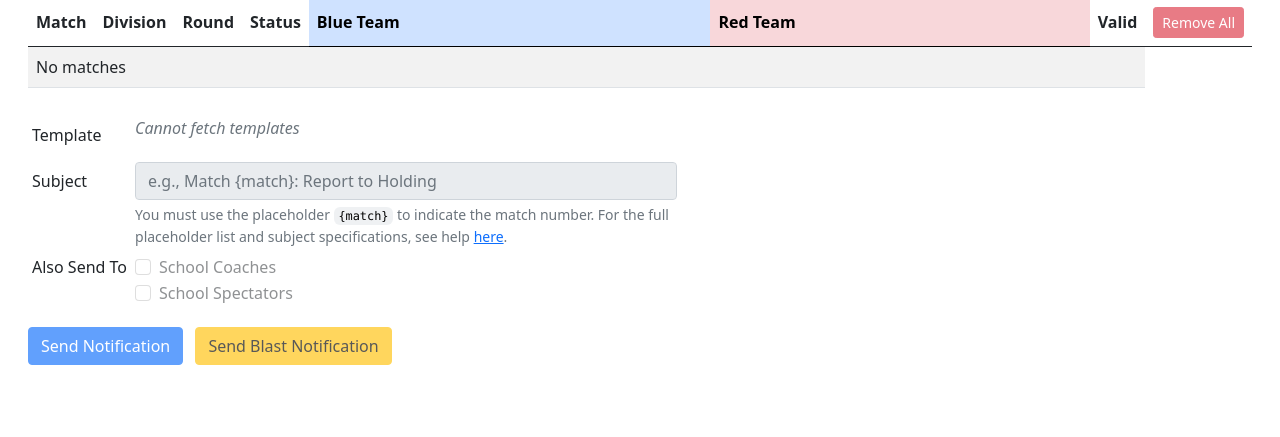
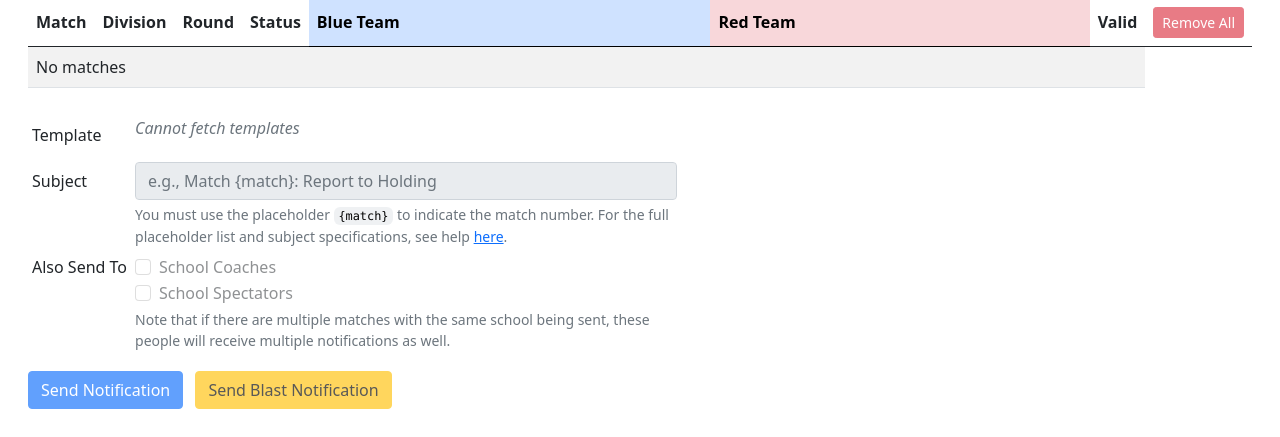
Before and after one commit to josephlou5/ectc-tournament-app, a Python web app: template src/templates/notifications/index.jinja in a window 1280 px wide. Shown: the part 714-1151 px from the top of the page. Before the commit the page ends 1079 px from the top, so only its background shows below. Run offline with Jinja, Linux system fonts and the light colour scheme; the template is opened without the code that fills it, so the values that code supplies are empty; some libraries are stand-ins or nearby versions.

Commit message:
Add help text for checkboxes

```diff
--- a/src/templates/notifications/index.jinja
+++ b/src/templates/notifications/index.jinja
@@ -504,6 +504,11 @@ Notifications
                   >
                     School Spectators
                   </label>
+                </div>
+                <div class="form-text">
+                  Note that if there are multiple matches with the same school
+                  being sent, these people will receive multiple notifications
+                  as well.
                 </div>
               </td>
             </tr>
```
